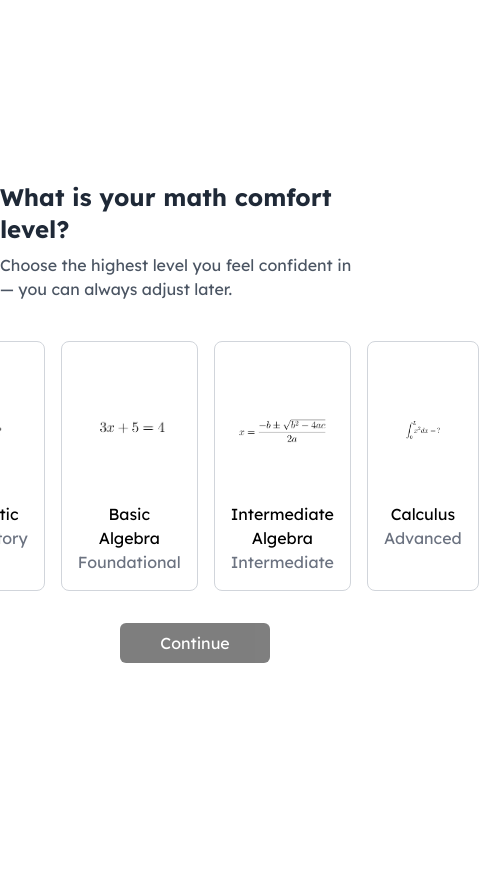
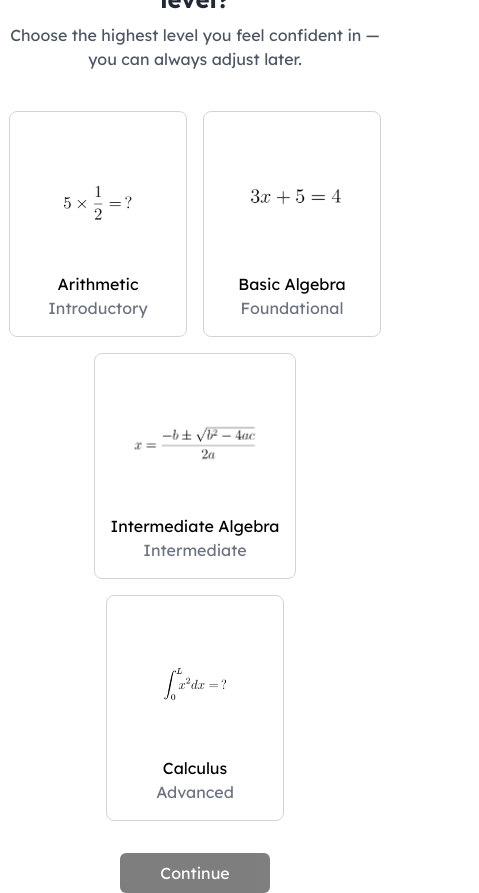
Before and after one commit to nikamaish/Aeonaxy_React_Tailwind, a React (Create React App) app: page /comfort in a window 390 px wide. Shown: the whole page, 479 px wide, since content can reach past the window. Before the commit the page ends 844 px from the top, so only its background shows below. Built offline with nearby package versions, Linux system fonts and the light colour scheme.

Commit message:
:iphone: made responsive

```diff
--- a/src/components/Comfort/Comfort.jsx
+++ b/src/components/Comfort/Comfort.jsx
@@ -37,25 +37,27 @@ const Comfort = () => {
 
   return (
     <div className="flex flex-col justify-center items-center h-screen">
-      <h1 className="text-2xl font-bold text-gray-800 mt-2">What is your math comfort level?</h1>
-      <h3 className='text-gray-600 mt-2'>Choose the highest level you feel confident in &mdash;&nbsp;you can always adjust later.</h3>
+      <h1 className="text-2xl font-bold text-gray-800 mt-2 text-center">What is your math comfort level?</h1>
+      <h3 className='text-gray-600 mt-2 text-center'>Choose the highest level you feel confident in &mdash; you can always adjust later.</h3>
 
-      <div className="flex gap-4 text-center mt-10 cursor-pointer">
+      <div className="flex flex-wrap justify-center gap-4 mt-10">
         {comfortLevels.map((level) => (
          <div
-         key={level.id}
-         className={`flex-grow p-4 border rounded-lg ${selectedBox === level.id ? 'border-golden' : 'border-gray-300'}`}
-         onClick={() => handleBoxClick(level.id)}
-       >
-
-            <img src={level.equation} alt="equation" className="h-36 w-36 object-contain" />
-            <h3 className="text-md">{level.topic}</h3>
-            <p className='text-gray-500'>{level.level}</p>
+           key={level.id}
+           className={`flex flex-col p-4 border rounded-lg ${selectedBox === level.id ? 'border-golden' : 'border-gray-300'}`}
+           onClick={() => handleBoxClick(level.id)}
+           style={{ maxWidth: '300px' }}
+         >
+            <img src={level.equation} alt="equation" className="h-36 w-36 object-contain mx-auto" />
+            <h3 className="text-md text-center">{level.topic}</h3>
+            <p className='text-gray-500 text-center'>{level.level}</p>
           </div>
         ))}
       </div>
 
-      <button className={`bg-black text-white p-2 px-10 mb-2 rounded-md mt-8 ${selectedBox !== null ? '' : 'pointer-events-none opacity-50'}`} disabled={!selectedBox} ><Link to='/waypage'>Continue</Link></button>
+      <button className={`bg-black text-white p-2 px-10 mb-2 rounded-md mt-8 ${selectedBox !== null ? '' : 'pointer-events-none opacity-50'}`} disabled={!selectedBox} >
+        <Link to='/waypage'>Continue</Link>
+      </button>
     </div>
   );
 }
--- a/src/components/Description/Description.jsx
+++ b/src/components/Description/Description.jsx
@@ -1,7 +1,7 @@
 import React, { useState } from 'react';
 import { Link } from 'react-router-dom';
 
-const Description = () => {
+const Description = ({ continueHandler }) => {
     const personalData = [
         {
             id: 1,
@@ -41,12 +41,13 @@ const Description = () => {
         setSelectedBox(id);
     };
 
+
     return (
-        <div className="text-center">
+        <div className="text-center mx-4">
             <h2 className="text-2xl font-bold text-gray-800 mt-2">Which describes you best?</h2>
             <h3 className='text-gray-600 mt-2'>This will help us personalize your experience.</h3>
 
-            <div className="flex flex-col items-center mt-12">
+            <div className="flex flex-col items-center mt-12 mx-4">
                 {personalData.map((data, index) => (
                     <div key={data.id} className={`flex items-center border rounded-md  mb-4 w-full p-2 md:w-1/2 text-gray-800 cursor-pointer ${selectedBox === data.id ? 'border-golden' : 'border-gray-300'}`} onClick={() => handleBoxClick(data.id)}>
                         <img src={data.image} alt="vector" width={40} height={20} className='mr-5'/>
--- a/src/components/Interest/Interest.jsx
+++ b/src/components/Interest/Interest.jsx
@@ -38,11 +38,11 @@ const Interest = () => {
     };
 
     return (
-        <div className="text-center">
+        <div className="text-center mx-4">
             <h2 className="text-2xl font-bold text-gray-800 mt-2">Which are you most interested in?</h2>
             <h3 className='text-gray-600 mt-2'>Choose just one. This will help us get you started (but won't limit your experience).</h3>
 
-            <div className="flex flex-col items-center mt-12">
+            <div className="flex flex-col items-center mt-12 ">
                 {personalData.map((data, index) => (
                     <div key={data.id} className={`flex items-center border rounded-md  mb-4  p-2  w-full md:w-1/2 text-gray-800 cursor-pointer ${selectedBox === data.id ? 'border-golden' : 'border-gray-300'}`} onClick={() => handleBoxClick(data.id)}>
                         <img src={data.image} alt="vector" width={40} height={20} className='mr-5'/>
--- a/src/components/LearningPath/LearningPath.jsx
+++ b/src/components/LearningPath/LearningPath.jsx
@@ -19,7 +19,7 @@ const LearningPath = () => {
     <div className='flex justify-center items-center h-screen'>
       <div className='flex flex-col items-center '>
         <FontAwesomeIcon icon={faSpinner} className='text-yellow-500 mb-10' spin size="5x" />
-        <h3 className='whitespace-normal break-all'>Finding learning path recommendations for you based on your responses</h3>
+        <h3 className='text-center whitespace-pre-wrap mx-2' >Finding learning path recommendations for you based on your responses</h3>
       </div>
     </div>
   );
--- /dev/null
+++ b/src/components/ProgressBar/ProgressBar.jsx
@@ -0,0 +1,22 @@
+import React, { useState, useEffect } from 'react';
+import { useLocation } from 'react-router-dom';
+
+const ProgressBar = ({ totalSteps }) => {
+  const location = useLocation();
+  const [progress, setProgress] = useState(0);
+
+  useEffect(() => {
+    const path = location.pathname;
+    const step = path === '/' ? 1 : parseInt(path.split('/')[1]);
+    const percentage = (step / totalSteps) * 100;
+    setProgress(percentage);
+  }, [location.pathname, totalSteps]);
+
+  return (
+    <div className="w-full h-4 bg-gray-200 rounded overflow-hidden">
+      <div className="h-full bg-blue-500" style={{ width: `${progress}%` }}></div>
+    </div>
+  );
+};
+
+export default ProgressBar;
--- a/src/components/RightPlace/RightPlace.jsx
+++ b/src/components/RightPlace/RightPlace.jsx
@@ -4,8 +4,8 @@ import { Link } from 'react-router-dom';
 const RightPlace = () => {
   return (
     <div className="flex flex-col justify-center items-center h-screen">
-      <div className="w-full flex">
-        <div className="flex-1 p-4 flex flex-col justify-center items-center">
+      <div className="w-full flex flex-col lg:flex-row justify-center items-center">
+        <div className="p-4 flex justify-center items-center lg:flex-1">
           <video
             src="/assets/pulley-blob.mp4"
             autoPlay
@@ -14,7 +14,7 @@ const RightPlace = () => {
             className="w-96 h-96"
           />
         </div>
-        <div className="flex-1 p-4 flex flex-col justify-center items-left">
+        <div className="p-4 flex flex-col justify-center items-left lg:flex-1">
           <h1 className="text-xl font-bold mb-2">You're in the right place</h1>
           <p>Brilliant gets you hands-on to help improve your professional skills and knowledge. You'll interact with concepts and solve fun problems in math, science, and computer science.</p>
         </div>
--- a/src/components/WayPage/WayPage.jsx
+++ b/src/components/WayPage/WayPage.jsx
@@ -14,24 +14,23 @@ const WayPage = () => {
 
     return (
         <div className="flex flex-col justify-center items-center h-screen">
-      <div className="w-full flex">
-        <div className="flex-1 p-4 flex flex-col justify-center items-center">
+            <div className="w-full flex flex-col lg:flex-row justify-center items-center">
+                <div className="p-4 flex justify-center items-center lg:flex-1">
                     <video
                         src="/assets/cheerleader-blorb.mp4"
                         autoPlay
                         loop
                         muted
-            className="w-96 h-96"
+                        className="w-64 lg:w-96 h-auto"
                     />
                 </div>
-        <div className="flex-1 p-4 flex flex-col justify-center items-left">
-          <h1 className="text-xl font-bold mb-2">You're on your way!</h1>
-          <div className="flex my-5">
+                <div className="p-4 flex flex-col justify-center items-left lg:flex-1">
+                    <h1 className="text-center lg:text-left text-xl font-bold mb-2 mb-2  ">You're on your way!</h1>
+                    <div className="flex justify-center lg:justify-start my-5">
                         {renderStars()}
-
                     </div>
-          <p className='italic'>"Through its engaging and well-structured courses, Brilliant has taught me mathematical concepts that I previously struggled to understand. I now feel confident approaching both technical job interviews and real world problem solving situations."</p>
-          <p className='italic mt-5'>&mdash;&nbsp;Jacob S.</p>
+                    <p className='italic text-center lg:text-left'>"Through its engaging and well-structured courses, Brilliant has taught me mathematical concepts that I previously struggled to understand. I now feel confident approaching both technical job interviews and real world problem-solving situations."</p>
+                    <p className='italic text-center lg:text-left mt-5'>&mdash;&nbsp;Jacob S.</p>
                 </div>
             </div>
 
```
Also changed, not shown: src/App.js (line endings or trailing spaces). Lines whose indentation alone changed are shown as unchanged.
